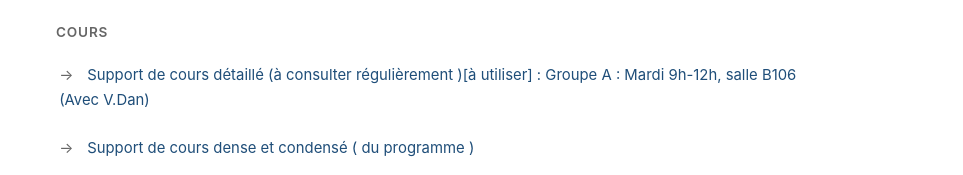
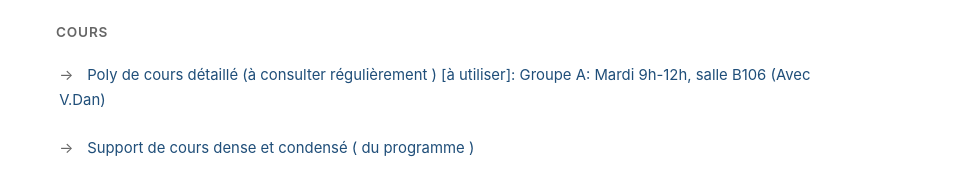
Before and after one commit to kolon-lab/kolon-lab.github.io, a plain HTML site: page index.html in a window 1280 px wide. Shown: the part 1191-1366 px from the top of the page, without its empty margins (158-1121 px from the left). Drawn offline with Linux system fonts and the light colour scheme.

Commit message:
Update index.html
poly

```diff
--- a/index.html
+++ b/index.html
@@ -170,8 +170,8 @@
 
         <li>
           <a href="https://sites.google.com/view/vanessa-dan/enseignements?authuser=0" target="_blank" rel="noopener">
-            Support de cours détaillé (à consulter régulièrement )[à utiliser]  :
-            Groupe A : Mardi 9h-12h, salle B106 (Avec V.Dan)
+            Poly de cours détaillé (à consulter régulièrement ) [à utiliser]:
+            Groupe A: Mardi 9h-12h, salle B106 (Avec V.Dan)
           </a>
           <a href="docs/probabilites/Probabilité_et_statistique_L2.pdf">
             Support de cours dense et condensé ( du programme )
```
